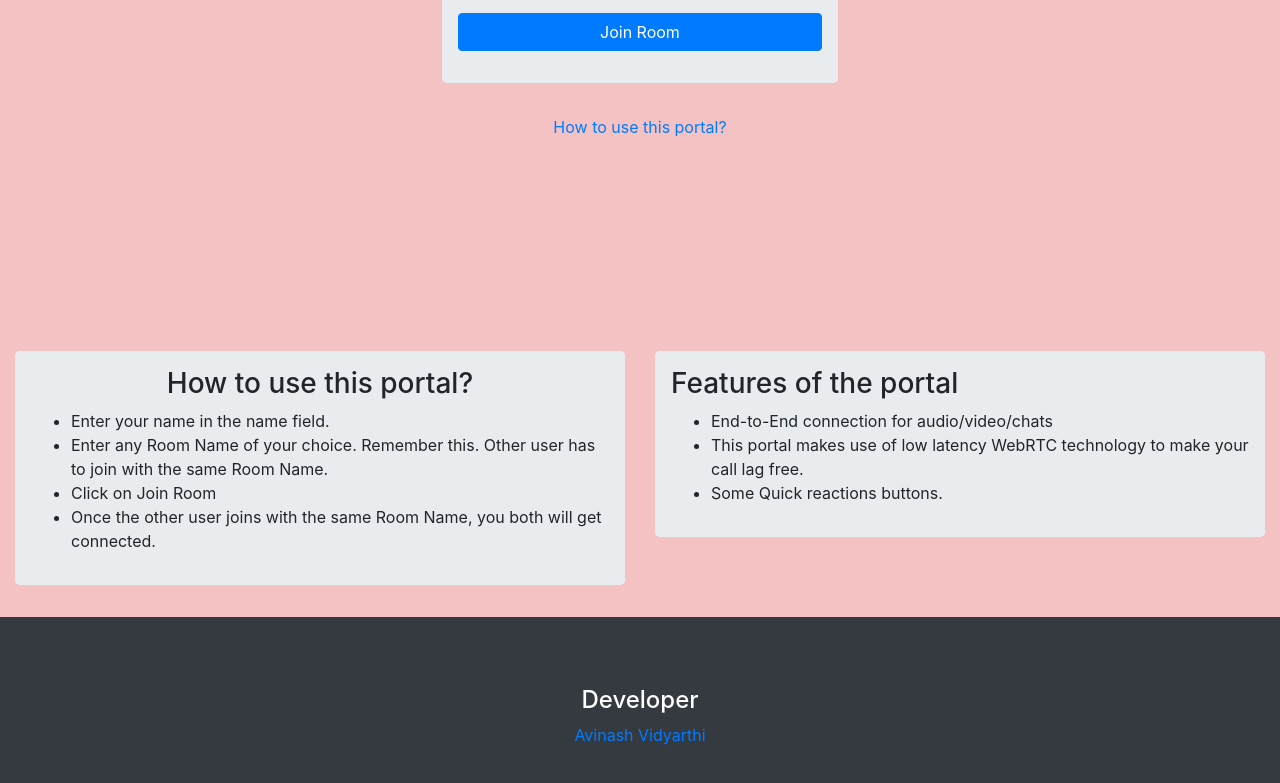
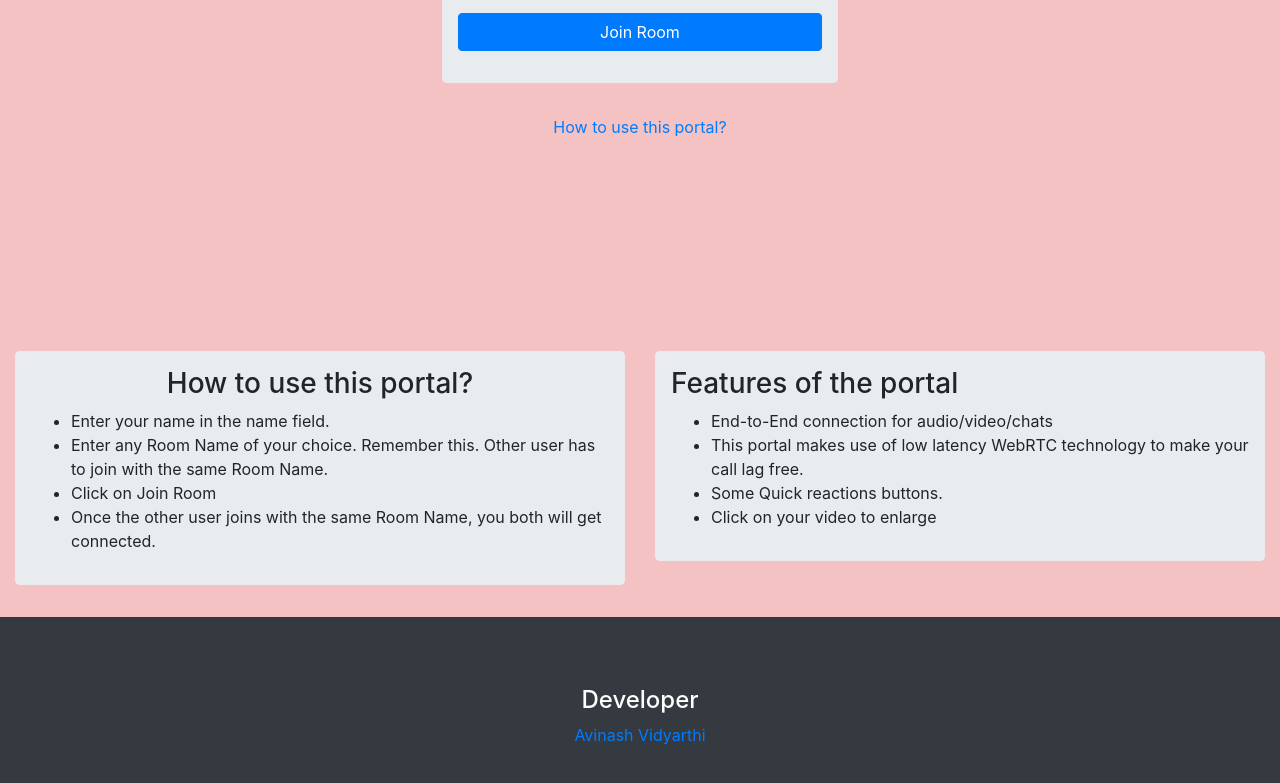
Before and after one commit to avinashvidyarthi/callz, a website: page public/index.html in a window 1280 px wide. Shown: the part 449-1232 px from the top of the page. Drawn offline with nearby package versions, Linux system fonts and the light colour scheme; no server answers.

```diff
--- a/public/index.html
+++ b/public/index.html
@@ -108,6 +108,7 @@
       <div class="container-fluid">
         <div class="row">
           <div class="col-md-6">
+
             <div class="jumbotron p-3">
               <h3 class="text-center">
                 How to use this portal?
@@ -138,6 +139,7 @@
                   your call lag free.
                 </li>
                 <li>Some Quick reactions buttons.</li>
+                <li>Click on your video to enlarge</li>
               </ul>
             </div>
           </div>
```
